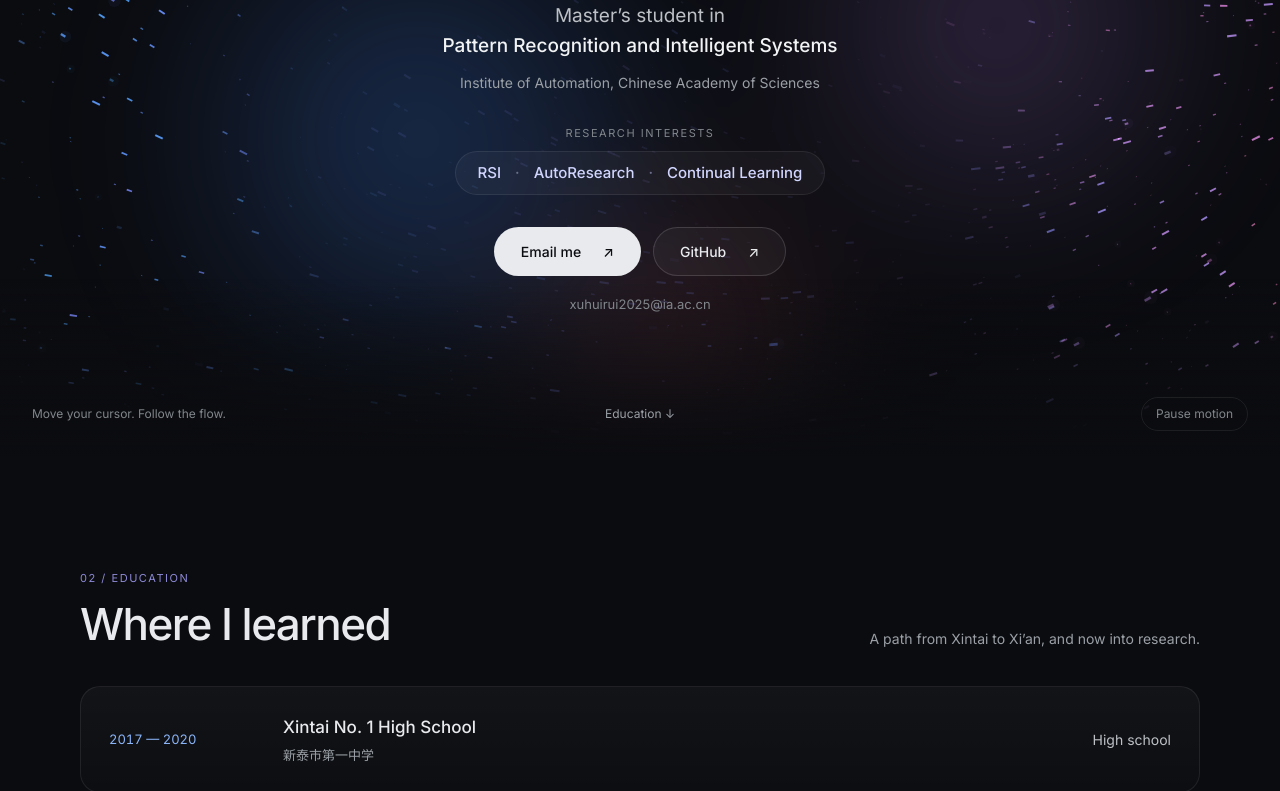
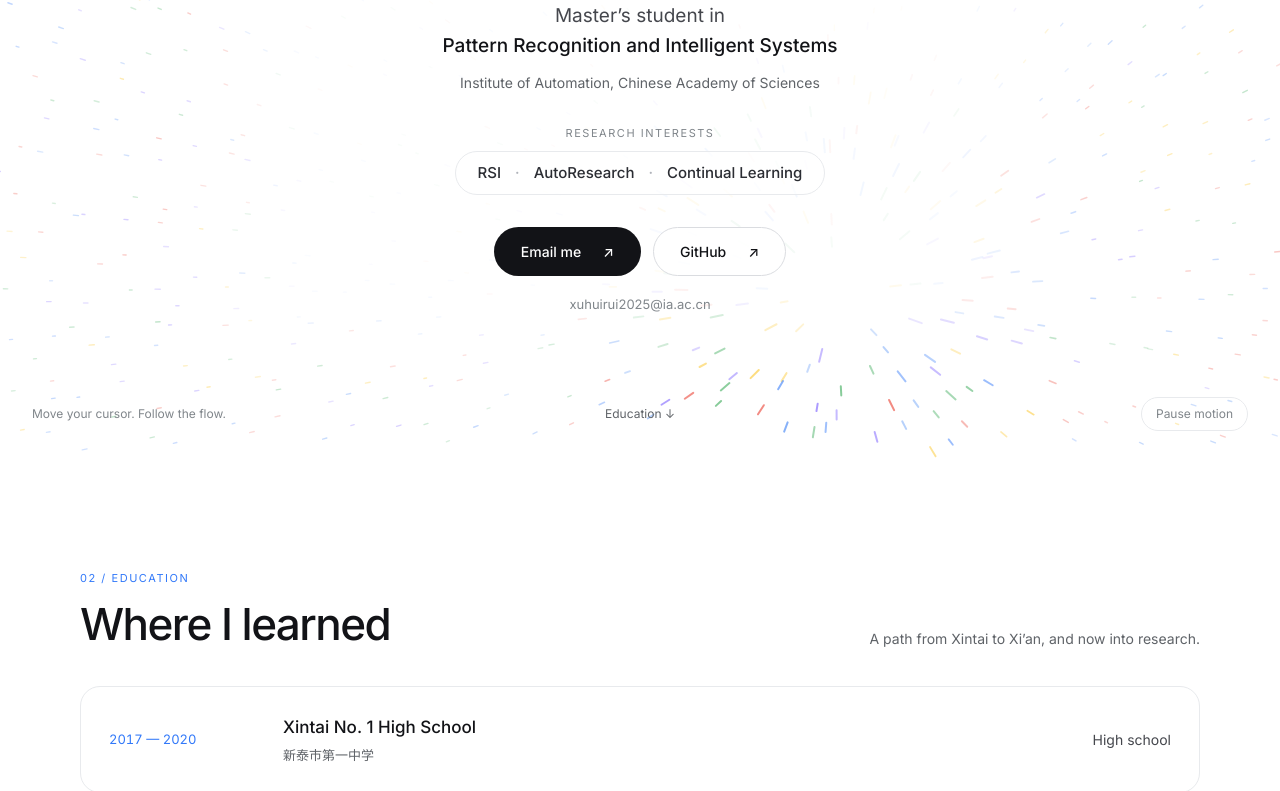
Before and after one commit to XHRLucky/XHRLucky.github.io, a plain HTML site: page index.html in a window 1280 px wide. Shown: the part 341-1132 px from the top of the page. Drawn offline with Linux system fonts and the light colour scheme; a web font is replaced by a local one.

Commit message:
Restyle to Antigravity-like light theme with mouse-reactive colourful dash field

```diff
--- a/assets/flow.js
+++ b/assets/flow.js
@@ -1,4 +1,4 @@
-/* Gemini-inspired flowing star field. Original code, no external runtime. */
+/* Antigravity-inspired gravity-well particle field. Original code, no external runtime. */
 document.documentElement.classList.add('js');
 (() => {
   // Scroll reveal
@@ -17,90 +17,60 @@ document.documentElement.classList.add('js');
   if (!ctx) return;
 
   const motion = matchMedia('(prefers-reduced-motion: reduce)');
-  // Gemini gradient stops: blue → violet → rose
-  const stops = [[71, 150, 227], [110, 130, 240], [145, 119, 199], [190, 110, 180], [202, 102, 115]];
-  const pointer = { x: 0, y: 0, sx: 0, sy: 0, active: false, power: 0 };
-  let width = 1, height = 1, dpr = 1, particles = [], time = 0;
+  // Antigravity-style: colourful dashes on white that orient toward, and ring around, a soft "gravity well".
+  const palette = ['66,133,244', '234,67,53', '251,188,4', '52,168,83', '123,97,255', '50,121,249'];
+  const pointer = { x: 0, y: 0, active: false };
+  const well = { x: 0, y: 0, power: 0 };
+  let width = 1, height = 1, particles = [], time = 0;
   let frame = null, last = 0, inView = true, paused = motion.matches;
   let cx = 0, cy = 0, mx = 1, my = 1;
   let seed = 8417;
   const random = () => { seed = (seed * 16807) % 2147483647; return (seed - 1) / 2147483646; };
   const smooth = (a, b, x) => { const v = Math.max(0, Math.min(1, (x - a) / (b - a))); return v * v * (3 - 2 * v); };
-  const colorAt = (t) => {
-    const f = Math.max(0, Math.min(.999, t)) * (stops.length - 1), i = f | 0, k = f - i, a = stops[i], b = stops[i + 1];
-    return [a[0] + (b[0] - a[0]) * k, a[1] + (b[1] - a[1]) * k, a[2] + (b[2] - a[2]) * k].map(Math.round).join(',');
-  };
-  // Smooth pseudo-curl flow field from layered sines
-  const flow = (x, y, t) => {
-    const nx = x / width, ny = y / height;
-    const a = Math.sin(nx * 3.1 + t * .11) + Math.cos(ny * 4.3 - t * .07) * .8 + Math.sin((nx + ny) * 2.2 + t * .05) * .6;
-    return a * 1.15;
-  };
-
-  function spawn(p, anywhere) {
-    p.x = anywhere ? random() * width : -20;
-    p.y = random() * height;
-    p.z = .25 + random() ** 1.8 * 1.0;          // depth: small = far
-    p.vx = 0; p.vy = 0;
-    p.life = 0;
-    p.tw = random() * Math.PI * 2;
-    p.c = colorAt(p.x / width * .7 + random() * .3);
-    p.star = random() < .14;
-  }
 
   function draw(dt = 0) {
     ctx.clearRect(0, 0, width, height);
-    pointer.power += ((pointer.active && !paused ? 1 : 0) - pointer.power) * (1 - Math.exp(-dt * 4));
-    pointer.sx += (pointer.x - pointer.sx) * (1 - Math.exp(-dt * 8));
-    pointer.sy += (pointer.y - pointer.sy) * (1 - Math.exp(-dt * 8));
-    ctx.globalCompositeOperation = 'lighter';
-    const R = Math.min(220, width * .25);
+    // Idle: the well wanders slowly; with a cursor, it eases to the cursor.
+    const tx = pointer.active ? pointer.x : width * (.5 + Math.sin(time * .13) * .3);
+    const ty = pointer.active ? pointer.y : height * (.5 + Math.sin(time * .19 + 1) * .28);
+    const k = dt ? 1 - Math.exp(-dt * (pointer.active ? 5 : 1.2)) : 1;
+    well.x += (tx - well.x) * k; well.y += (ty - well.y) * k;
+    well.power += ((pointer.active ? 1 : .55) - well.power) * (dt ? 1 - Math.exp(-dt * 3) : 1);
+    const R = Math.min(260, Math.max(150, width * .17)) * (.8 + .2 * well.power);
+    ctx.lineCap = 'round';
     for (const p of particles) {
-      if (dt) {
-        const ang = flow(p.x, p.y, time);
-        const sp = (22 + 38 * p.z);
-        let ax = (Math.cos(ang) * .35 + .9) * sp, ay = Math.sin(ang) * sp * .55;
-        if (pointer.power > .01) {
-          const dx = p.x - pointer.sx, dy = p.y - pointer.sy, d = Math.hypot(dx, dy);
-          if (d < R && d > .1) {
-            const f = (1 - d / R) ** 2 * 260 * pointer.power * p.z;
-            ax += (dx / d) * f - (dy / d) * f * .6;   // repel + swirl
-            ay += (dy / d) * f + (dx / d) * f * .6;
-          }
-        }
-        const e = 1 - Math.exp(-dt * 2.4);
-        p.vx += (ax - p.vx) * e; p.vy += (ay - p.vy) * e;
-        p.x += p.vx * dt; p.y += p.vy * dt; p.life += dt;
-        if (p.x > width + 20 || p.y < -30 || p.y > height + 30) spawn(p, false);
+      // Gentle floating drift around the home position
+      const hx = p.hx + Math.sin(time * p.f + p.ph) * 7, hy = p.hy + Math.cos(time * p.f * .9 + p.ph) * 7;
+      let gx = hx, gy = hy;
+      const dx = hx - well.x, dy = hy - well.y, d = Math.hypot(dx, dy) || .01;
+      let lift = 0;
+      if (d < R * 1.6) {
+        // Pull into a breathing ring around the well
+        const ring = R * (.62 + .08 * Math.sin(time * 1.4 + p.ph));
+        const w = (1 - smooth(R * .9, R * 1.6, d)) * well.power;
+        const target = d + (ring - d) * .55 * w;
+        const swirl = .35 * w;
+        const ca = Math.cos(swirl), sa = Math.sin(swirl);
+        const ux = dx / d, uy = dy / d;
+        gx = well.x + (ux * ca - uy * sa) * target; gy = well.y + (ux * sa + uy * ca) * target;
+        lift = w;
       }
+      const e = dt ? 1 - Math.exp(-dt * 4.5) : 1;
+      p.x += (gx - p.x) * e; p.y += (gy - p.y) * e; p.l += (lift - p.l) * e;
       const td = Math.max(Math.abs(p.x - cx) / mx, Math.abs(p.y - cy) / my);
-      const clear = .12 + .88 * smooth(.75, 1.35, td);
-      const edge = smooth(-20, 80, p.x) * smooth(0, 60, p.y) * (1 - smooth(height - 140, height, p.y));
-      const twinkle = p.star ? .55 + .45 * Math.sin(time * 2.2 + p.tw) : 1;
-      const alpha = Math.min(1, p.life * 1.5) * clear * edge * twinkle * (.25 + .7 * p.z);
-      if (alpha < .015) continue;
-      const size = p.star ? 1.1 + p.z * 1.4 : .6 + p.z * 1.2;
-      const speed = Math.hypot(p.vx, p.vy) || 1;
-      const len = Math.min(16, speed * .09 * p.z);
+      const clear = .1 + .9 * smooth(.8, 1.3, td);
+      const alpha = (.3 + .65 * p.l) * p.a * clear;
+      if (alpha < .02) continue;
+      // Dashes point toward the well; length grows when energised
+      const ox = well.x - p.x, oy = well.y - p.y, on = Math.hypot(ox, oy) || 1;
+      const len = p.s * (1.2 + 3.4 * p.l);
       ctx.strokeStyle = `rgba(${p.c},${alpha})`;
-      ctx.lineWidth = size;
+      ctx.lineWidth = 1.4 + p.l * 1.1;
       ctx.beginPath();
-      ctx.moveTo(p.x - p.vx / speed * len, p.y - p.vy / speed * len);
-      ctx.lineTo(p.x, p.y);
+      ctx.moveTo(p.x - ox / on * len * .5, p.y - oy / on * len * .5);
+      ctx.lineTo(p.x + ox / on * len * .5, p.y + oy / on * len * .5);
       ctx.stroke();
-      if (p.star && alpha > .3) {
-        ctx.fillStyle = `rgba(${p.c},${alpha * .07})`;
-        ctx.beginPath(); ctx.arc(p.x, p.y, size * 2.4, 0, 6.283); ctx.fill();
-      }
     }
-    // Soft cursor glow
-    if (pointer.power > .02) {
-      const g = ctx.createRadialGradient(pointer.sx, pointer.sy, 0, pointer.sx, pointer.sy, R);
-      g.addColorStop(0, `rgba(140,150,255,${.10 * pointer.power})`);
-      g.addColorStop(1, 'rgba(140,150,255,0)');
-      ctx.fillStyle = g; ctx.fillRect(pointer.sx - R, pointer.sy - R, R * 2, R * 2);
-    }
-    ctx.globalCompositeOperation = 'source-over';
   }
 
   function tick(now) {
@@ -129,17 +99,20 @@ document.documentElement.classList.add('js');
     cx = text.left - rect.left + text.width / 2; cy = text.top - rect.top + text.height / 2;
     mx = Math.min(text.width / 2, width * .3); my = text.height / 2 + 10;
     seed = 8417;
-    const count = width < 600 ? 520 : Math.min(1500, Math.round(width * height / 900));
-    particles = Array.from({ length: count }, () => { const p = {}; spawn(p, true); p.life = 1; return p; });
-    // Warm up so the static (reduced-motion) frame shows trails in the flow direction
-    for (const p of particles) { const a = flow(p.x, p.y, 0), s = 22 + 38 * p.z; p.vx = (Math.cos(a) * .35 + .9) * s; p.vy = Math.sin(a) * s * .55; }
+    const gap = width < 600 ? 30 : 34;
+    particles = [];
+    for (let y = gap / 2; y < height; y += gap) for (let x = gap / 2; x < width; x += gap) {
+      const hx = x + (random() - .5) * gap * .9, hy = y + (random() - .5) * gap * .9;
+      particles.push({ hx, hy, x: hx, y: hy, l: 0, s: 2.2 + random() * 2.2, a: .55 + random() * .45,
+        f: .3 + random() * .5, ph: random() * 6.283, c: palette[Math.floor(random() * palette.length)] });
+    }
+    if (!well.x) { well.x = width * .5; well.y = height * .5; }
     sync();
   }
   hero.addEventListener('pointermove', (e) => {
-    if (e.pointerType === 'touch' || paused) return;
+    if (paused) return;
     const r = hero.getBoundingClientRect();
     pointer.x = e.clientX - r.left; pointer.y = e.clientY - r.top;
-    if (!pointer.active) { pointer.sx = pointer.x; pointer.sy = pointer.y; }
     pointer.active = true;
   }, { passive: true });
   hero.addEventListener('pointerleave', () => { pointer.active = false; });
--- a/assets/style.css
+++ b/assets/style.css
@@ -1,80 +1,72 @@
-:root { color-scheme: dark; --bg: #0b0c10; --text: #e8eaed; --muted: #9aa0a6; --line: rgba(255,255,255,.08); --accent: #8ab4f8;
-  --g1: #4285f4; --g2: #9b72cb; --g3: #d96570; --grad: linear-gradient(90deg,#4796e3 0%,#9177c7 45%,#ca6673 100%);
+:root { color-scheme: light; --bg: #ffffff; --text: #121317; --muted: #5f6368; --line: #e8eaed; --accent: #3279f9;
+  --g1: #4285f4; --g2: #9b72cb; --g3: #d96570; --grad: linear-gradient(90deg,#3279f9 0%,#7b61ff 50%,#e8505b 100%);
   --sans: 'Google Sans Flex', 'Google Sans', 'Inter', -apple-system, BlinkMacSystemFont, 'Segoe UI', sans-serif; --ease: cubic-bezier(.2,.7,.2,1); }
 * { box-sizing: border-box; }
 html { scroll-behavior: smooth; scroll-padding-top: 94px; background: var(--bg); }
 body { margin: 0; background: var(--bg); color: var(--text); font: 15px/1.65 var(--sans); -webkit-font-smoothing: antialiased; }
-::selection { background: rgba(138,180,248,.32); }
+::selection { background: rgba(50,121,249,.18); }
 a { color: inherit; text-decoration: none; transition: color .25s var(--ease); }
 a:focus-visible, button:focus-visible { outline: 2px solid var(--accent); outline-offset: 5px; border-radius: 6px; }
 .wrap { width: min(1120px, calc(100% - 64px)); margin-inline: auto; }
-.skip { position: absolute; top: -60px; left: 20px; z-index: 20; background: #1f2023; color: #fff; padding: 10px 14px; border-radius: 10px; }
+.skip { position: absolute; top: -60px; left: 20px; z-index: 20; background: #121317; color: #fff; padding: 10px 14px; border-radius: 10px; }
 .skip:focus { top: 12px; }
 .gradient-text, .brand-mark, .contact h2 em { background: var(--grad); -webkit-background-clip: text; background-clip: text; color: transparent; }
 .nav { position: sticky; top: 0; z-index: 10; height: 76px; display: flex; align-items: center; gap: 40px; width: 100%; padding-inline: max(32px, calc((100% - 1120px) / 2));
-  background: linear-gradient(rgba(11,12,16,.78), rgba(11,12,16,.5)); backdrop-filter: blur(18px) saturate(140%); -webkit-backdrop-filter: blur(18px) saturate(140%); border-bottom: 1px solid transparent; }
+  background: rgba(255,255,255,.82); backdrop-filter: blur(18px) saturate(140%); -webkit-backdrop-filter: blur(18px) saturate(140%); border-bottom: 1px solid var(--line); }
 .brand { display: inline-flex; gap: 10px; align-items: center; font-size: 18px; font-weight: 500; white-space: nowrap; letter-spacing: -.01em; }
 .brand-mark { font-size: 28px; line-height: 1; }
 .nav-links { margin-left: auto; display: flex; gap: 30px; font-size: 14px; color: var(--muted); }
-.nav-links a:hover { color: #fff; }
-.nav-github { color: #0b0c10; background: #e8eaed; border-radius: 999px; padding: 8px 18px; font-size: 13px; font-weight: 500; transition: background .25s, transform .25s var(--ease); }
-.nav-github:hover { background: #fff; transform: translateY(-1px); }
+.nav-links a:hover { color: var(--text); }
+.nav-github { color: #fff; background: #121317; border-radius: 999px; padding: 8px 18px; font-size: 13px; font-weight: 500; transition: background .25s, transform .25s var(--ease); }
+.nav-github:hover { background: #34363c; transform: translateY(-1px); }
 .hero { position: relative; isolation: isolate; min-height: 720px; height: calc(100svh - 76px); max-height: 1040px; display: grid; place-items: center; padding: 60px 24px 110px; overflow: hidden; }
-.hero::after { content: ''; position: absolute; inset: auto 0 0; height: 180px; z-index: -1; background: linear-gradient(transparent, var(--bg)); pointer-events: none; }
-.aurora { position: absolute; inset: 0; z-index: -3; pointer-events: none; filter: blur(70px); opacity: .55; }
-.aurora span { position: absolute; border-radius: 50%; mix-blend-mode: screen; animation: drift 22s var(--ease) infinite alternate; }
-.aurora span:nth-child(1) { width: 46vw; height: 46vw; left: 6%; top: 18%; background: radial-gradient(circle, rgba(66,133,244,.55), transparent 65%); }
-.aurora span:nth-child(2) { width: 40vw; height: 40vw; right: 6%; top: 8%; background: radial-gradient(circle, rgba(155,114,203,.5), transparent 65%); animation-duration: 28s; animation-delay: -6s; }
-.aurora span:nth-child(3) { width: 36vw; height: 36vw; left: 36%; bottom: -12%; background: radial-gradient(circle, rgba(217,101,112,.38), transparent 65%); animation-duration: 25s; animation-delay: -12s; }
-@keyframes drift { 0% { transform: translate3d(0,0,0) scale(1); } 50% { transform: translate3d(4vw,-3vh,0) scale(1.08); } 100% { transform: translate3d(-3vw,4vh,0) scale(.96); } }
+
 #flow { position: absolute; inset: 0; z-index: -2; width: 100%; height: 100%; pointer-events: none; }
 .hero-content { text-align: center; width: min(760px, 100%); }
 .kicker { margin: 0 0 6px; color: var(--muted); font-size: 18px; letter-spacing: -.005em; }
-h1 { margin: 0 0 24px; font-size: clamp(64px, 8.4vw, 120px); font-weight: 500; letter-spacing: -.045em; line-height: 1.06; }
-h1 .gradient-text { background-size: 200% 100%; animation: sheen 9s ease-in-out infinite alternate; padding-bottom: .06em; }
-@keyframes sheen { to { background-position: 100% 0; } }
-.name-dot { color: var(--g3); }
-.hero-role { margin: 0; font-size: 19px; line-height: 1.6; color: #bdc1c6; }
-.hero-role strong { font-weight: 500; color: #f1f3f4; }
+h1 { margin: 0 0 24px; font-size: clamp(64px, 8.4vw, 120px); font-weight: 450; letter-spacing: -.05em; color: var(--text); line-height: 1.06; }
+.name-dot { color: #3279f9; }
+.hero-role { margin: 0; font-size: 19px; line-height: 1.6; color: #45474d; }
+.hero-role strong { font-weight: 500; color: var(--text); }
 .hero-affiliation { margin: 10px 0 0; color: var(--muted); font-size: 14px; }
 .research { margin-top: 30px; }
 .research-label { display: block; color: #80868b; font-size: 11px; letter-spacing: .14em; text-transform: uppercase; }
-.research p { margin: 8px auto 0; display: inline-block; padding: 9px 22px; border-radius: 999px; border: 1px solid var(--line); background: rgba(255,255,255,.035); backdrop-filter: blur(10px); font-size: 15px; font-weight: 500; color: #d2d6ff; white-space: nowrap; }
-.research p span { margin-inline: 10px; color: #6b6f8a; }
+.research p { margin: 8px auto 0; display: inline-block; padding: 9px 22px; border-radius: 999px; border: 1px solid var(--line); background: rgba(255,255,255,.7); backdrop-filter: blur(8px); font-size: 15px; font-weight: 500; color: #2b2d33; white-space: nowrap; }
+.research p span { margin-inline: 10px; color: #b0b3ba; }
 .hero-links { display: flex; justify-content: center; gap: 12px; margin-top: 32px; }
-.button { position: relative; display: inline-flex; align-items: center; gap: 22px; border: 1px solid rgba(255,255,255,.14); background: rgba(255,255,255,.04); color: #e8eaed; padding: 12px 26px; border-radius: 999px; font-size: 14px; font-weight: 500; transition: transform .3s var(--ease), background .3s, box-shadow .3s; }
-.button.primary { color: #0b0c10; background: #e8eaed; border-color: transparent; }
-.button:hover { transform: translateY(-2px); background: rgba(255,255,255,.09); }
-.button.primary:hover { background: #fff; box-shadow: 0 0 0 1px rgba(255,255,255,.2), 0 10px 40px -8px rgba(138,120,240,.65); }
+.button { position: relative; display: inline-flex; align-items: center; gap: 22px; border: 1px solid #dadce0; background: rgba(255,255,255,.85); color: var(--text); padding: 12px 26px; border-radius: 999px; font-size: 14px; font-weight: 500; transition: transform .3s var(--ease), background .3s, box-shadow .3s; }
+.button.primary { color: #fff; background: #121317; border-color: transparent; }
+.button:hover { transform: translateY(-2px); background: #f1f3f4; }
+.button.primary:hover { background: #34363c; box-shadow: 0 10px 30px -10px rgba(18,19,23,.45); }
 .hero-email { display: inline-block; margin-top: 18px; color: #80868b; font-size: 13px; }
-.hero-email:hover, .scroll-link:hover { color: #fff; }
+.hero-email:hover, .scroll-link:hover { color: var(--accent); }
 .hero-bottom { position: absolute; left: 32px; right: 32px; bottom: 28px; display: grid; grid-template-columns: 1fr auto 1fr; gap: 16px; align-items: center; font-size: 12px; color: #80868b; }
-.scroll-link { color: #9aa0a6; }
+.scroll-link { color: var(--muted); }
 .motion-toggle { justify-self: end; background: transparent; border: 1px solid var(--line); border-radius: 999px; padding: 6px 14px; color: inherit; font: inherit; cursor: pointer; transition: color .25s, border-color .25s; }
-.motion-toggle:hover { color: #fff; border-color: rgba(255,255,255,.25); }
+.motion-toggle:hover { color: var(--text); border-color: #bdc1c6; }
 .education { padding: 110px 0 90px; }
 .section-header { display: flex; justify-content: space-between; align-items: end; gap: 24px; margin-bottom: 36px; }
-.section-label, .contact-label { margin: 0 0 12px; color: #8e8ad6; font-size: 11px; letter-spacing: .14em; text-transform: uppercase; }
+.section-label, .contact-label { margin: 0 0 12px; color: var(--accent); font-size: 11px; letter-spacing: .14em; text-transform: uppercase; }
 h2 { margin: 0; font-size: clamp(30px, 4vw, 44px); font-weight: 500; letter-spacing: -.035em; line-height: 1.15; }
 .section-desc { margin: 0; color: var(--muted); font-size: 14px; }
 .education-list { display: grid; gap: 12px; }
-.education-row { display: grid; grid-template-columns: 150px 1fr .8fr; gap: 24px; padding: 26px 28px; border: 1px solid var(--line); border-radius: 20px; background: linear-gradient(180deg, rgba(255,255,255,.035), rgba(255,255,255,.012)); align-items: center; transition: border-color .35s, transform .35s var(--ease), background .35s; }
-.education-row:hover { border-color: rgba(138,180,248,.28); transform: translateY(-2px); background: linear-gradient(120deg, rgba(66,133,244,.07), rgba(155,114,203,.05)); }
-.education-year { font-size: 13px; color: #8ab4f8; font-variant-numeric: tabular-nums; }
+.education-row { display: grid; grid-template-columns: 150px 1fr .8fr; gap: 24px; padding: 26px 28px; border: 1px solid var(--line); border-radius: 20px; background: #fff; align-items: center; transition: border-color .35s, transform .35s var(--ease), background .35s; }
+.education-row:hover { border-color: #d2e3fc; transform: translateY(-2px); box-shadow: 0 12px 32px -18px rgba(50,121,249,.35); }
+.education-year { font-size: 13px; color: var(--accent); font-variant-numeric: tabular-nums; }
 .education-school { font-weight: 500; font-size: 17px; }
 .education-school small { display: block; margin-top: 4px; color: var(--muted); font-weight: 400; font-size: 13px; }
-.education-degree { color: #bdc1c6; font-size: 14px; text-align: right; }
-.contact { position: relative; overflow: hidden; padding: 56px; margin-bottom: 70px; border: 1px solid var(--line); border-radius: 28px; background: #121318; }
-.contact::before { content: ''; position: absolute; inset: -40% -10% auto auto; width: 70%; height: 160%; background: radial-gradient(closest-side, rgba(66,133,244,.22), transparent), radial-gradient(closest-side at 30% 70%, rgba(217,101,112,.16), transparent); filter: blur(30px); pointer-events: none; }
+.education-degree { color: #45474d; font-size: 14px; text-align: right; }
+.contact { position: relative; overflow: hidden; padding: 56px; margin-bottom: 70px; border: 1px solid var(--line); border-radius: 28px; background: #f8f9fa; }
+.contact::before { content: ''; position: absolute; inset: -40% -10% auto auto; width: 70%; height: 160%; background: radial-gradient(closest-side, rgba(50,121,249,.12), transparent), radial-gradient(closest-side at 30% 70%, rgba(232,80,91,.08), transparent); filter: blur(30px); pointer-events: none; }
 .contact > * { position: relative; }
 .contact h2 { font-size: clamp(30px, 4.4vw, 52px); margin: 15px 0 28px; max-width: 760px; }
 .contact h2 em { font-style: normal; }
 .contact-bottom { display: flex; align-items: end; justify-content: space-between; gap: 20px; }
 .contact-bottom p { color: var(--muted); font-size: 15px; max-width: 430px; margin: 0; }
-.contact-email { color: #d2e3fc; border-bottom: 1px solid rgba(138,180,248,.4); font-size: 15px; padding-bottom: 3px; }
-.contact-email:hover { color: #fff; border-color: #fff; }
-footer { display: flex; justify-content: space-between; gap: 20px; padding-block: 24px 30px; border-top: 1px solid var(--line); color: #80868b; font-size: 12px; }
-footer a:hover { color: #fff; }
+.contact-email { color: var(--text); border-bottom: 1px solid #bdc1c6; font-size: 15px; padding-bottom: 3px; }
+.contact-email:hover { color: var(--accent); border-color: var(--accent); }
+footer { display: flex; justify-content: space-between; gap: 20px; padding-block: 24px 30px; border-top: 1px solid var(--line); color: var(--muted); font-size: 12px; }
+footer a:hover { color: var(--text); }
 /* Entrance + scroll reveal */
 .intro > * { opacity: 0; transform: translateY(14px); animation: rise .9s var(--ease) forwards; }
 .intro > :nth-child(2) { animation-delay: .08s; } .intro > :nth-child(3) { animation-delay: .18s; } .intro > :nth-child(4) { animation-delay: .26s; }
@@ -90,9 +82,7 @@ footer a:hover { color: #fff; }
   .nav-links { gap: 16px; font-size: 12px; }
   .nav-links a:first-child, .nav-github { display: none; }
   .hero { min-height: 640px; height: calc(100svh - 64px); padding: 60px 20px 90px; }
-  .aurora { filter: blur(50px); }
-  .aurora span:nth-child(n) { width: 90vw; height: 90vw; }
-  h1 { font-size: clamp(54px, 14vw, 84px); margin-bottom: 22px; }
+      h1 { font-size: clamp(54px, 14vw, 84px); margin-bottom: 22px; }
   .kicker { font-size: 16px; }
   .hero-role { font-size: 16px; }
   .hero-affiliation { font-size: 13px; max-width: 310px; margin: 12px auto 0; }
--- a/index.html
+++ b/index.html
@@ -3,7 +3,7 @@
 <head>
   <meta charset="utf-8">
   <meta name="viewport" content="width=device-width, initial-scale=1">
-  <meta name="theme-color" content="#0b0c10">
+  <meta name="theme-color" content="#ffffff">
   <meta name="description" content="Huirui Xu — Master's student in Pattern Recognition and Intelligent Systems at the Institute of Automation, Chinese Academy of Sciences.">
   <title>Huirui Xu — Research &amp; Learning Systems</title>
   <link rel="preconnect" href="https://fonts.googleapis.com">
@@ -21,11 +21,10 @@
   </header>
   <main>
     <section class="hero" id="about" aria-labelledby="name">
-      <div class="aurora" aria-hidden="true"><span></span><span></span><span></span></div>
       <canvas id="flow" aria-hidden="true"></canvas>
       <div class="hero-content intro">
         <p class="kicker">Hello, I’m</p>
-        <h1 id="name"><span class="gradient-text">Huirui Xu</span><span class="name-dot">.</span></h1>
+        <h1 id="name">Huirui Xu<span class="name-dot">.</span></h1>
         <p class="hero-role">Master’s student in<br><strong>Pattern Recognition and Intelligent Systems</strong></p>
         <p class="hero-affiliation">Institute of Automation, Chinese Academy of Sciences</p>
         <div class="research" id="research" aria-label="Research interests">
```
